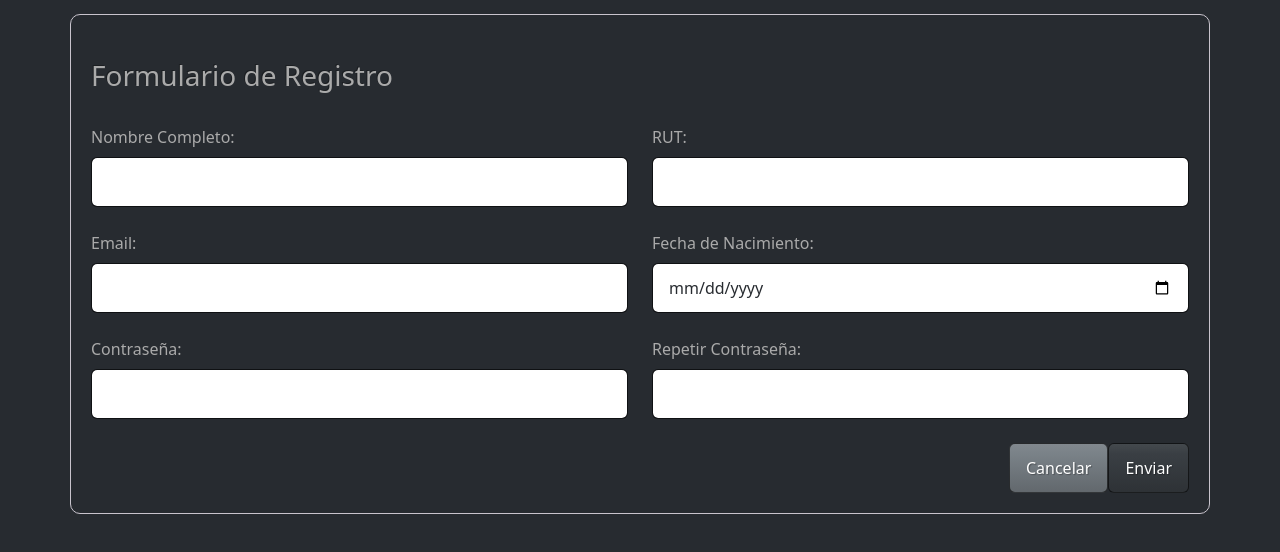
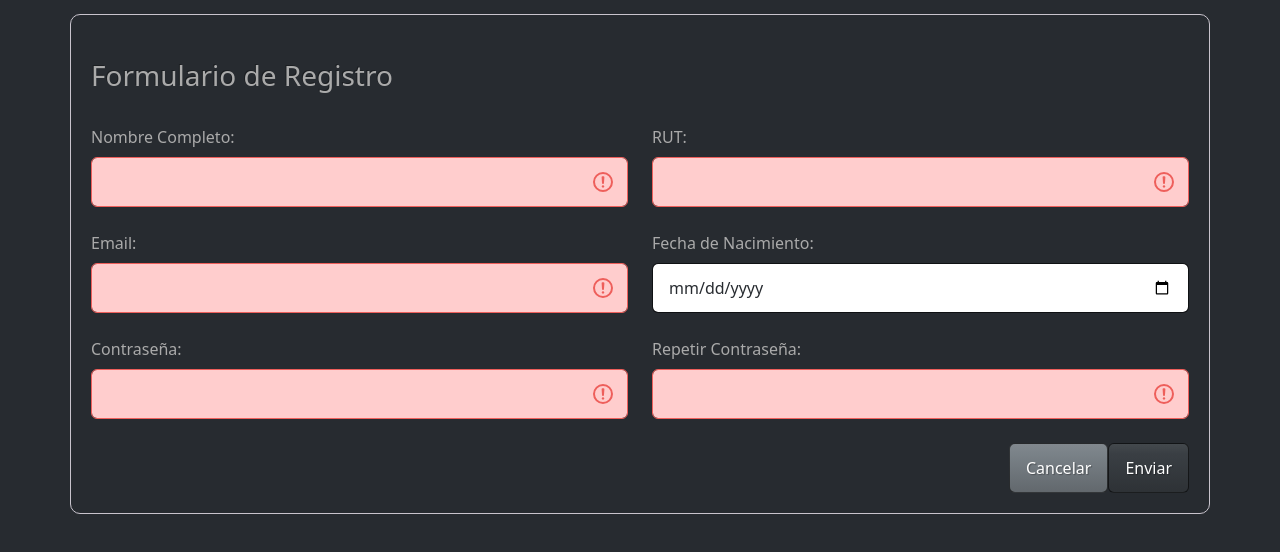
Before and after one commit to Pilar-d/NoSQL_formulario, a plain HTML site: page form.html in a window 1280 px wide. Both pictures are taken after a click on the button "Enviar". Shown: the part 64-616 px from the top of the page. Drawn offline with nearby package versions, Linux system fonts and the light colour scheme.

Commit message:
validacion del formulario js

```diff
--- a/css/estilos.css
+++ b/css/estilos.css
@@ -7,3 +7,9 @@
     border-radius: 10px;
     padding: 20px;
 }
+
+.alerta{
+    border: solid 1px red;
+    background-color: rgb(255, 205, 205);
+    color: red;
+}
--- a/form.html
+++ b/form.html
@@ -35,7 +35,7 @@
 </nav>
     <div class="container formulario">
         <br>
-        <p class="h3">Formulario de Registro</p>
+        <p class="h3" onclick="mensaje()">Formulario de Registro</p>
         <br>
         <form action="">
         <div class="row">
@@ -45,7 +45,7 @@
             </div>
             <div class="col">
                 <label for="inputRut" class="form-label">RUT:</label>
-                <input type="text" name="rut" id="inputRut" class="form-control" >
+                <input type="text" name="rut" id="inputRut" class="form-control"">
             </div>
         </div>
         <br>
--- a/js/form.js
+++ b/js/form.js
@@ -1,3 +1,16 @@
+/*pruebass*/
+/*function mensaje (){
+    alert("Hice clic en un div")
+}
+
+function focus1(){
+    alert("Hice foco en el input")
+}*/
+
+/*function perderfocus (){
+    console.log("perdifocus")
+}*/
+
 /*alert("Cargando un script externo")*/
 
 
@@ -7,19 +20,93 @@
         alert(inputNombre);
 }*/
 
+window.onload = function() {
+}
 function validarFormulario() {
-    let inputNombre = document.getElementById('inputNombre').value;
-    let inputRut = document.getElementById('inputRut').value;
-    let inputEmail = document.getElementById('inputEmail').value;
-    let dateFechaNacimiento = document.getElementById('dateFechaNacimiento').value;
-    let password = document.getElementById('password').value;
-    let passwordRepetir = document.getElementById('passwordRepetir').value;
+    let inputNombre = document.getElementById('inputNombre');
+    let inputRut = document.getElementById('inputRut');
+    let inputEmail = document.getElementById('inputEmail');
+    let dateFechaNacimiento = document.getElementById('dateFechaNacimiento');
+    let password = document.getElementById('password');
+    let passwordRepetir = document.getElementById('passwordRepetir');
+
+    let formularioValido = true;
 
     /*alert(inputNombre + '' +  inputRut + '' + inputEmail + '' + dateFechaNacimiento + '' + password + '' + passwordRepetir);*/
 
-    if(inputNombre == '' || inputRut == '' || inputEmail == '' || password == '' || passwordRepetir == '') {
-        alert("Porfavor ingrese todos los datos requeridos")
-    } else{
-        alert("Datos correctos, procesando formulario...")
+    if(inputNombre.value == '') {
+        inputNombre.classList.add('alerta');
+        inputNombre.classList.add('is-invalid');
+        formularioValido = false;
+    } else {
+        inputNombre.classList.remove('alerta');
+        inputNombre.classList.remove('is-invalid');
+        inputNombre.classList.add('is-valid');
+    }
+
+    if(inputRut.value == '' || !validarRut(inputRut.value)) {
+        inputRut.classList.add('alerta');
+        inputRut.classList.add('is-invalid');
+        formularioValido = false;
+    } else {
+        inputRut.classList.remove('alerta');
+        inputRut.classList.remove('is-invalid');
+        inputRut.classList.add('is-valid');
+    }
+
+    if(inputEmail.value == '' || !validarEmail(inputEmail.value)) {
+        inputEmail.classList.add('alerta');
+        inputEmail.classList.add('is-invalid');
+        formularioValido = false;
+    } else {
+        inputEmail.classList.remove('alerta');
+        inputEmail.classList.remove('is-invalid');
+        inputEmail.classList.add('is-valid');
+    }
+
+    if(password.value == '' || !validarPassword(password.value)) {
+        console.log(validarPassword(password.value));
+        password.classList.add('alerta');
+        password.classList.add('is-invalid');
+        formularioValido = false;
+    } else {
+        password.classList.remove('alerta');
+        password.classList.remove('is-invalid');
+        password.classList.add('is-valid');
+    }
+      if(passwordRepetir.value == '' || passwordRepetir.value !== password.value) {
+        console.log(validarPassword(password.value));
+        passwordRepetir.classList.add('alerta');
+        passwordRepetir.classList.add('is-invalid');
+        formularioValido = false;
+    } else {
+        passwordRepetir.classList.remove('alerta');
+        passwordRepetir.classList.remove('is-invalid');
+        passwordRepetir.classList.add('is-valid');
+    }
+
+    if (formularioValido){
+        alert("Formulario enviado correctamente, enviando correctamente...");
+    } else {
+        alert("Formulario no es válido, por favor revise los campos resaltados en rojo");
     }
 }
+
+/*validacion de input con expresiones regulares*/
+
+function validarRut(rut) {
+    const expresionRut = /^\d{1,2}\.\d{3}\.\d{3}-[\dkK]$/;
+    return expresionRut.test(rut);
+}
+
+
+function validarEmail(email) {
+    const expresionEmail = /^[a-zA-Z0-9._%+-]+@[a-zA-Z0-9.-]+\.[a-zA-Z]{2,}$/;
+    return expresionEmail.test(email);
+}
+
+function validarPassword(password) {
+    const expresionPassword = /^(?=.*[a-z])(?=.*[A-Z])(?=.*\d)(?=.*[$@$!%*?&])([A-Za-z\d$@$!%*?&]|[^ ]){8,15}$/;
+    return expresionPassword.test(password);
+
+}
```
